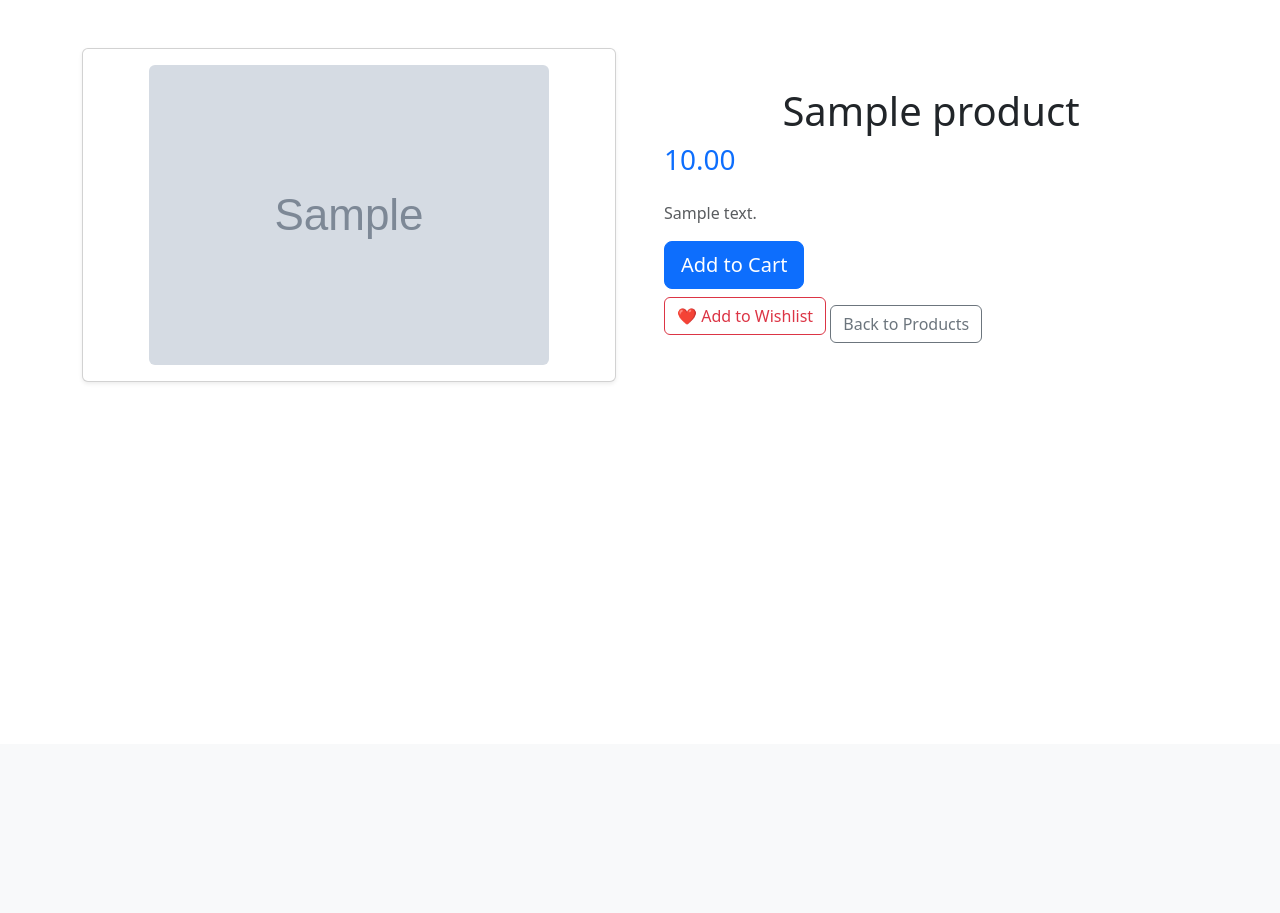
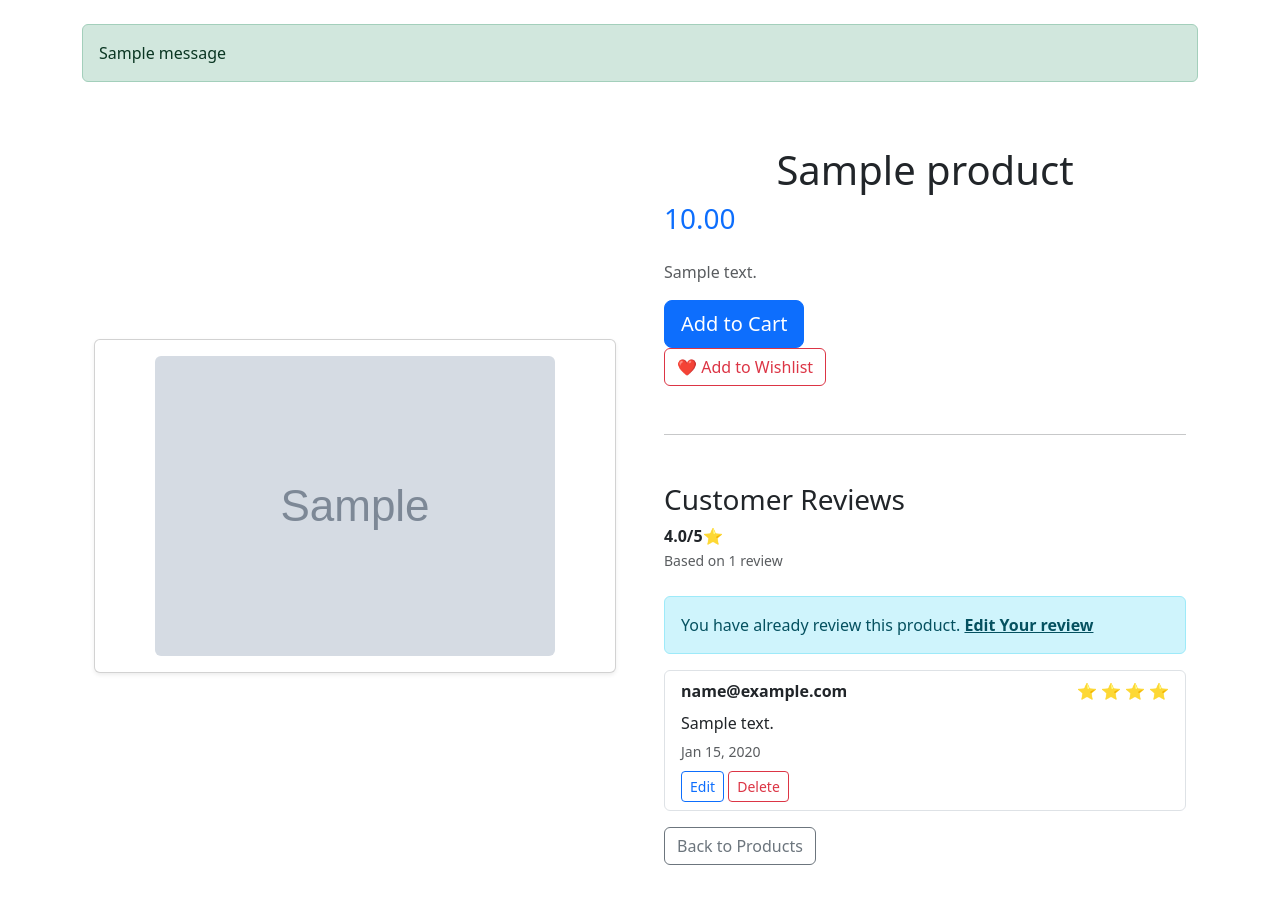
Before and after one commit to prashanttiwaricodes/ecommerce, a Django app: page /products/1/ in a window 1280 px wide. Shown: the part 56-969 px from the top of the page. Before the commit the page ends 438 px from the top, so only its background shows below. Run offline with Django 5.2, Linux system fonts and the light colour scheme; a user stored in the database is signed in; tables that the repository leaves empty hold one stand-in row (values such as "Sample post"); grey boxes marked "Sample" are stand-in pictures; one stand-in notice (Sample message) is shown.

Commit message:
Added product reviews and ratings

```diff
--- a/products/models.py
+++ b/products/models.py
@@ -61,3 +61,29 @@ class Wishlist(models.Model):
 
     def __str__(self):
         return f"{self.user.email}-{self.product.name}"
+
+
+
+
+class ProductReview(models.Model):
+    product=models.ForeignKey(Product,on_delete=models.CASCADE,related_name="reviews",)
+    user=models.ForeignKey(settings.AUTH_USER_MODEL,on_delete=models.CASCADE,related_name="product_reviews",)
+    rating=models.PositiveSmallIntegerField()
+    comment=models.TextField()
+    created_at=models.DateTimeField(auto_now_add=True)
+    updated_at=models.DateTimeField(auto_now=True)
+
+
+    class Meta:
+        constraints=[
+            models.UniqueConstraint(
+                fields=["product","user"],
+                name="unique_user_product_review",
+
+            )
+        ]
+        ordering=["-created_at"]
+
+
+    def __str__(self):
+        return f"{self.product.name}-{self.user.email}({self.rating}/5)"
--- a/products/urls.py
+++ b/products/urls.py
@@ -7,6 +7,9 @@ urlpatterns=[
     path("",views.product_list, name="list"),
     path("wishlist/",views.wishlist_view,name="wishlist"),
     path("wishlist/add/<int:product_id>/",views.add_to_wishlist,name="wishlist_add",),
-     path("wishlist/remove/<int:product_id>/",views.remove_from_wishlist,name="wishlist_remove",),
+    path("wishlist/remove/<int:product_id>/",views.remove_from_wishlist,name="wishlist_remove",),
+    path("reviews/add/<int:product_id>/",views.add_review,name="review_add",),
+    path("reviews/edit/<int:review_id>/",views.edit_review,name="review_edit",),
+    path("reviews/delete/<int:review_id>/",views.delete_review,name="review_delete",),
     path("<int:product_id>/", views.product_detail, name="detail"),
 ]
--- a/products/views.py
+++ b/products/views.py
@@ -1,6 +1,9 @@
 from django.shortcuts import render, get_object_or_404,redirect
-from .models import Product,Category,Wishlist
+from .models import Product,Category,Wishlist,ProductReview
 from django.contrib.auth.decorators import login_required
+from .forms import ProductReviewForm
+from django.db.models import Avg
+from django.contrib import messages
 
 # Create your views here.
 def product_list(request):
@@ -47,8 +50,14 @@ def product_list(request):
 def product_detail(request,product_id):
     product=get_object_or_404(Product,id=product_id,is_active=True)
     print("PRODUCT:",product)
+    reviews=product.reviews.select_related("user").all()
+    average_rating=product.reviews.aggregate(average=Avg("rating"))["average"]
 
-    return render(request,"Product/product_detail.html",{"product":product},)
+    user_review= None
+    if request.user.is_authenticated:
+        user_review=product.reviews.filter(user=request.user).first()
+
+    return render(request,"Product/product_detail.html",{"product":product,"reviews":reviews,"average_rating":average_rating,"user_review":user_review,},)
 
 
 
@@ -71,3 +80,61 @@ def remove_from_wishlist(request,product_id):
     Wishlist.objects.filter(user=request.user,product_id=product_id,).delete()
 
     return redirect("products:wishlist")
+
+
+
+
+
+
+@login_required
+def add_review(request,product_id):
+    product=get_object_or_404(
+        Product,id=product_id,is_active=True,
+    )
+
+    existing_review=ProductReview.objects.filter(product=product,user=request.user,).first()
+
+    if existing_review:
+        messages.info(
+            request,"you have already reviewed this product",
+        )
+        return redirect("products:detail",product_id=product.id,)
+
+    if request.method =="POST":
+        form=ProductReviewForm(request.POST)
+
+        if form.is_valid():
+            review=form.save(commit=False)
+            review.product=product
+            review.user=request.user
+            review.save()
+
+    return redirect("products:detail",product_id=product.id)
+
+
+@login_required
+def edit_review(request,review_id):
+    review=get_object_or_404(ProductReview,id=review_id,user=request.user,)
+
+    if request.method =="POST":
+        form=ProductReviewForm(request.POST,instance=review)
+
+        if form.is_valid():
+            form.save()
+            return redirect("products:detail",product_id=review.product.id,)
+    else:
+        form=ProductReviewForm(instance=review)
+
+
+    return render(request,"Product/review_edit.html",{"form":form,"review":review,},)
+
+
+
+@login_required
+def delete_review(request,review_id):
+    review=get_object_or_404(ProductReview,id=review_id,user=request.user,
+    )
+    product_id=review.product.id
+    review.delete()
+
+    return redirect("products:detail",product_id=review.product.id,)
--- a/templates/Product/product_detail.html
+++ b/templates/Product/product_detail.html
@@ -32,6 +32,95 @@
                 <button type="submit" class="btn btn-primary btn-lg">Add to Cart</button>
             </form>
             <a href="{% url 'products:wishlist_add' product.id %}" class="btn btn-outline-danger">❤️ Add to Wishlist</a>
+            <hr class="my-5">
+            <div class="mb-4">
+                <h3>Customer Reviews</h3>
+                {% if average_rating %}
+                <p class="mb-0">
+                    <strong>{{ average_rating|floatformat:1 }}/5</strong>⭐
+                </p>
+                <small class="text-muted">Based on {{ reviews|length }} review{{ reviews|length|pluralize }}</small>
+                {% else %}
+                <p class="text-muted">
+                    No Reviews yet.
+                </p>
+                {% endif %}
+
+            </div>
+            {% if user.is_authenticated and not user_review %}
+            <div class="card-mb-4">
+                <div class="card-body">
+                    <h5 class="card-title">Write a Review</h5>
+
+                    <form method="post" action="{% url 'products:review_add' product.id %}">
+                        {% csrf_token %}
+
+                        <div class="mb-3">
+                            <label for="rating" class="form-label">Rating</label>
+                            <select name="rating" id="rating" class="form-select" required >
+                                <option value="">Choose rating</option>
+                                <option value="5">⭐⭐⭐⭐⭐ 5</option>
+                                <option value="4">⭐⭐⭐⭐ 4</option>
+                                <option value="3">⭐⭐⭐ 3</option>
+                                <option value="2">⭐⭐ 2</option>
+                                <option value="1">⭐ 1</option>
+
+                            </select>
+                        </div>
+                        <div class="mb-3">
+                            <label for="comment" class="form-label">
+                                Review
+                            </label>
+                            <textarea name="comment" id="comment" class="form-control" rows="4" placeholder="Write your review.." required></textarea>
+                        </div>
+                        <button type="submit" class="btn btn-primary">
+                            Submit Review
+                        </button>
+                    </form>
+                </div>
+            </div>
+          {% elif not user.is_authenticated %}
+          <p class="text-muted">
+            Please log in to write a review.
+          </p>
+          {% else %}
+          <div class="alert alert-info">
+            You have already review this product.
+            <a href="{% url 'products:review_edit' user_review.id %}" class="alert-link">
+                Edit Your review
+            </a>
+          </div>
+          {% endif %}
+            {% if reviews %}
+            <div class="list-group">
+                {% for review in reviews %}
+                <div class="list-group-item">
+                    <div class="d-flex justify-content-between">
+                        <strong>{{ review.user.email }}</strong>
+                        <span>
+                            {% if review.rating >= 1 %}⭐{% endif %}
+                            {% if review.rating >= 2 %}⭐{% endif %}
+                            {% if review.rating >= 3 %}⭐{% endif %}
+                            {% if review.rating >= 4 %}⭐{% endif %}
+                            {% if review.rating >= 5 %}⭐{% endif %}
+                        </span>
+                    </div>
+                    <p class="mb-1 mt-2">
+                        {{ review.comment }}
+                    </p>
+                    <small class="text-muted">
+                        {{ review.created_at|date:"M d, Y" }}
+                    </small>
+                    {% if user == review.user %}
+                    <div class="mt-2">
+                        <a href="{% url 'products:review_edit' review.id %}" class="btn btn-sm btn-outline-primary">Edit</a>
+                        <a href="{% url 'products:review_delete' review.id %}" class="btn btn-sm btn-outline-danger">Delete</a>
+                    </div>
+                    {% endif %}
+                </div>
+                {% endfor %}
+            </div>
+            {% endif %}
             <a href="{% url 'products:list' %}" class="btn btn-outline-secondary mt-3">Back to Products</a>
         </div>
     </div>
--- a/templates/base.html
+++ b/templates/base.html
@@ -45,7 +45,14 @@
     </nav>
 
 
-    <main>
+    <main class="container mt-4">
+        {% if messages %}
+        {% for message in messages %}
+        <div class="alert alert-{{ message.tags|default:'info' }}" role="alert">
+            {{ message }}
+        </div>
+        {% endfor %}
+        {% endif %}
         {% block content %}
         {% endblock %}
     </main>
```
Also changed, not shown: products/admin.py (+9 -1 lines), products/forms.py (added, +37 -0 lines), templates/Product/review_edit.html (added, +19 -0 lines), products/migrations/0005_productreview.py (added).
